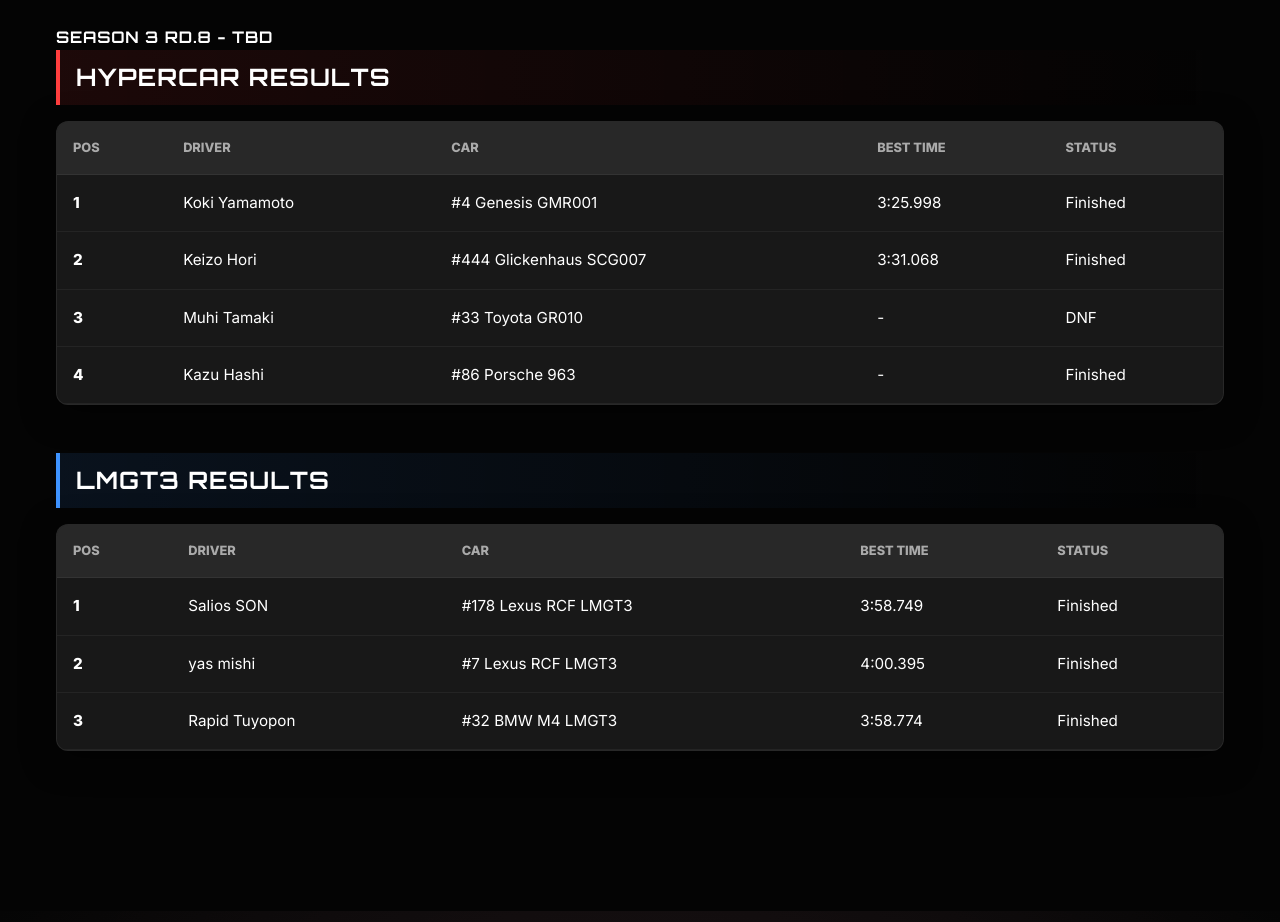
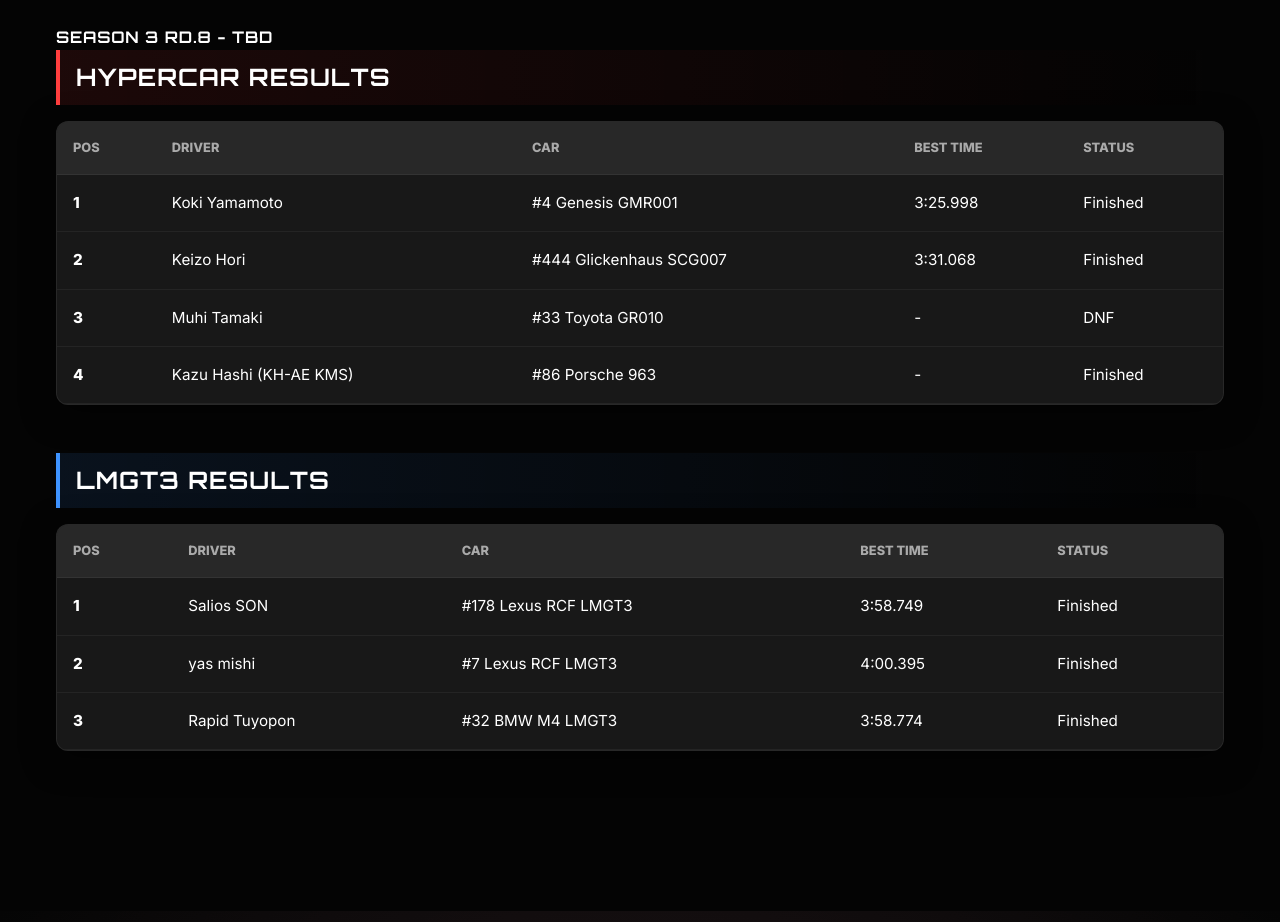
Before and after one commit to ciccida/wec-sprint-series, a React (Vite) app: page / in a window 1280 px wide. Shown: the part 5560-6482 px from the top of the page. Built offline with nearby package versions, Linux system fonts and the light colour scheme; no server answers.

Commit message:
Update Kazu Hashi name formatting

```diff
--- a/old_ranking.js
+++ b/old_ranking.js
@@ -68,7 +68,7 @@ export const rankingData = {
     { "id": 12, "rank": 22, "name": "ziggy Katsuya", "points": [0, 2, null, null, null, null, null, null] },
     { "id": 24, "rank": 24, "name": "milfoil strike", "points": [1, 0, null, null, null, null, null, null] },
     { "id": 105, "rank": 24, "name": "Yat Lam Law", "points": [1, 0, null, null, null, null, null, null] },
-    { "id": 103, "rank": 26, "name": "Kazu Hashi", "points": [0, 1, null, null, null, null, null, null] },
+    { "id": 103, "rank": 26, "name": "Kazu Hashi (KH-AE KMS)", "points": [0, 1, null, null, null, null, null, null] },
     { "id": 51, "rank": 27, "name": "Seiken Xa", "points": [0, 0, null, null, null, null, null, null] },
     { "id": 50, "rank": 27, "name": "yas mishi", "points": [0, 0, null, null, null, null, null, null] },
     { "id": 11, "rank": 27, "name": "Shingen Mochi", "points": [0, 0, null, null, null, null, null, null] },
--- a/rd8_parsed.json
+++ b/rd8_parsed.json
@@ -61,8 +61,8 @@
     },
     {
         "pos": "7",
-        "driver": "Kazu Hashi",
-        "team": "Kazu Hashi",
+        "driver": "Kazu Hashi(KH-AE KMS)",
+        "team": "Kazu Hashi(KH-AE KMS)",
         "car": "#86 Porsche 963",
         "category": "Hypercar",
         "time": "Bug",
--- a/src/data/raceResults.js
+++ b/src/data/raceResults.js
@@ -395,8 +395,8 @@ export const raceResults = {
             },
             {
                 "pos": "23",
-                "driver": "Kazu Hashi",
-                "team": "Kazu Hashi",
+                "driver": "Kazu Hashi (KH-AE KMS)",
+                "team": "Kazu Hashi (KH-AE KMS)",
                 "car": "#86 Porsche 911 GT3 R LMGT3",
                 "category": "LMGT3",
                 "time": "+3 laps  +14.960",
@@ -657,8 +657,8 @@ export const raceResults = {
             },
             {
                 "pos": "21",
-                "driver": "Kazu Hashi",
-                "team": "Kazu Hashi",
+                "driver": "Kazu Hashi (KH-AE KMS)",
+                "team": "Kazu Hashi (KH-AE KMS)",
                 "car": "#86 Porsche 963",
                 "category": "Hypercar",
                 "time": "DNF",
@@ -881,8 +881,8 @@ export const raceResults = {
             },
             {
                 "pos": "8",
-                "driver": "Kazu Hashi",
-                "team": "Kazu Hashi",
+                "driver": "Kazu Hashi (KH-AE KMS)",
+                "team": "Kazu Hashi (KH-AE KMS)",
                 "car": "#86 Porsche 963",
                 "category": "Hypercar",
                 "time": "+1:26.120",
@@ -1143,8 +1143,8 @@ export const raceResults = {
             },
             {
                 "pos": "9",
-                "driver": "Kazu Hashi",
-                "team": "Kazu Hashi",
+                "driver": "Kazu Hashi (KH-AE KMS)",
+                "team": "Kazu Hashi (KH-AE KMS)",
                 "car": "#86 Porsche 963",
                 "category": "Hypercar",
                 "time": "+1 lap",
@@ -1657,8 +1657,8 @@ export const raceResults = {
             },
             {
                 "pos": "18",
-                "driver": "Kazu Hashi",
-                "team": "Kazu Hashi",
+                "driver": "Kazu Hashi (KH-AE KMS)",
+                "team": "Kazu Hashi (KH-AE KMS)",
                 "car": "#86 Porsche 911 GT3 R LMGT3",
                 "category": "LMGT3",
                 "time": "Suspension",
@@ -1911,8 +1911,8 @@ export const raceResults = {
             },
             {
                 "pos": "24",
-                "driver": "Kazu Hashi",
-                "team": "Kazu Hashi",
+                "driver": "Kazu Hashi (KH-AE KMS)",
+                "team": "Kazu Hashi (KH-AE KMS)",
                 "car": "#86 Porsche 911 GT3 R LMGT3",
                 "category": "LMGT3",
                 "time": "+2 laps",
@@ -2153,8 +2153,8 @@ export const raceResults = {
             },
             {
                 "pos": "20",
-                "driver": "Kazu Hashi",
-                "team": "Kazu Hashi",
+                "driver": "Kazu Hashi (KH-AE KMS)",
+                "team": "Kazu Hashi (KH-AE KMS)",
                 "car": "#86 Porsche 911 GT3 R LMGT3",
                 "category": "LMGT3",
                 "time": "+3 laps  +0.000",
@@ -2305,8 +2305,8 @@ export const raceResults = {
             },
             {
                 "pos": "10",
-                "driver": "Kazu Hashi",
-                "team": "Kazu Hashi",
+                "driver": "Kazu Hashi (KH-AE KMS)",
+                "team": "Kazu Hashi (KH-AE KMS)",
                 "car": "#86 Porsche 963",
                 "category": "Hypercar",
                 "time": "+2:01.440",
@@ -2649,8 +2649,8 @@ export const raceResults = {
             },
             {
                 "pos": "10",
-                "driver": "Kazu Hashi",
-                "team": "Kazu Hashi",
+                "driver": "Kazu Hashi (KH-AE KMS)",
+                "team": "Kazu Hashi (KH-AE KMS)",
                 "car": "#86 Porsche 911 GT3 R LMGT3",
                 "category": "LMGT3",
                 "time": "+2 laps  +1:52.140",
@@ -2761,8 +2761,8 @@ export const raceResults = {
             },
             {
                 "pos": "10",
-                "driver": "Kazu Hashi",
-                "team": "Kazu Hashi",
+                "driver": "Kazu Hashi (KH-AE KMS)",
+                "team": "Kazu Hashi (KH-AE KMS)",
                 "car": "#86 Porsche 911 GT3 R LMGT3",
                 "category": "LMGT3",
                 "time": "+3 laps  +1:04.020",
@@ -2945,8 +2945,8 @@ export const raceResults = {
             },
             {
                 "pos": "7",
-                "driver": "Kazu Hashi",
-                "team": "Kazu Hashi",
+                "driver": "Kazu Hashi (KH-AE KMS)",
+                "team": "Kazu Hashi (KH-AE KMS)",
                 "car": "#86 Porsche 963",
                 "category": "Hypercar",
                 "time": "Bug",
--- a/src/data/ranking.js
+++ b/src/data/ranking.js
@@ -860,7 +860,7 @@ export const rankingData = {
     {
       "id": 103,
       "rank": 99,
-      "name": "Kazu Hashi",
+      "name": "Kazu Hashi (KH-AE KMS)",
       "points": [
         0,
         1,
```
